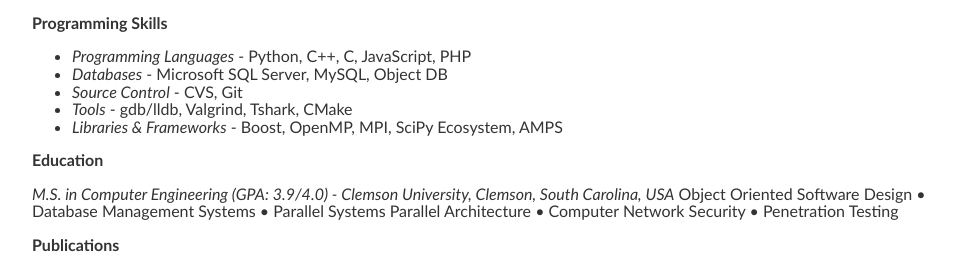
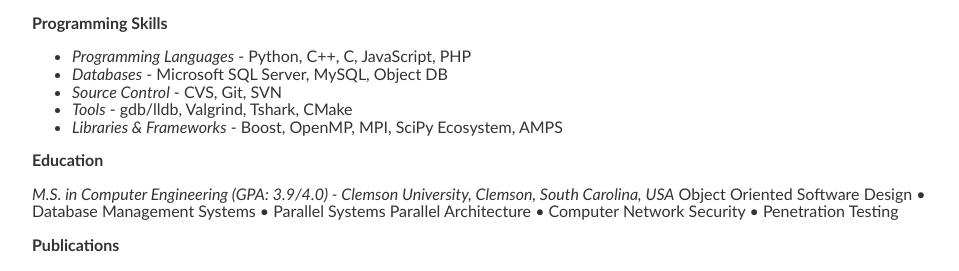
Before and after one commit to vivekgautham/vivekgautham.github.io, a Jekyll site: the page built from resume/index.html, in a window 1280 px wide. Shown: the part 357-628 px from the top of the page, without its empty margins (160-1119 px from the left). Built offline with Jekyll 4.4.1, drawn with Linux system fonts in a browser that asks for light colours; nearby versions of some CDN libraries.

Commit message:
Updating Resume...

```diff
--- a/_includes/_resume/resume.md
+++ b/_includes/_resume/resume.md
@@ -17,7 +17,7 @@
 
 - _Programming Languages_ - Python, C++, C, JavaScript, PHP
 - _Databases_ - Microsoft SQL Server, MySQL, Object DB
-- _Source Control_ - CVS, Git
+- _Source Control_ - CVS, Git, SVN
 - _Tools_ - gdb/lldb, Valgrind, Tshark, CMake
 - _Libraries & Frameworks_ - Boost, OpenMP, MPI, SciPy Ecosystem, AMPS
 
```
